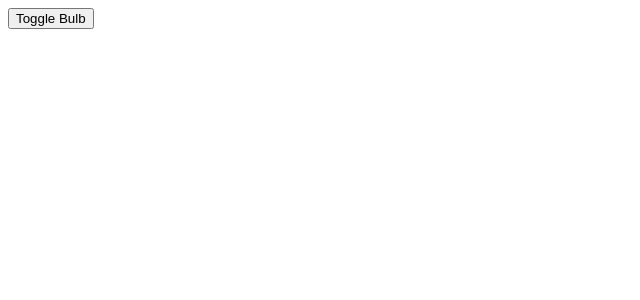
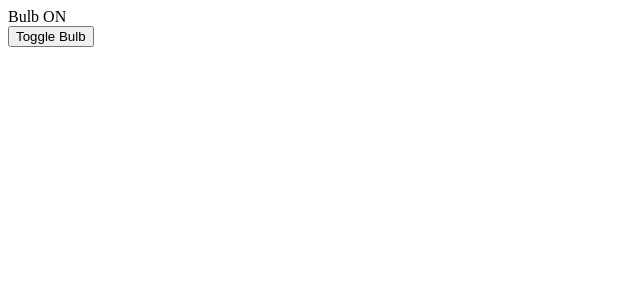
Before and after one commit to aadityap0ap/ReactDemo, a React (Vite) app in the folder StateExperiments/: page / in a window 1280 px wide. Shown: the top 300 px of the page, without its empty margins (0-640 px from the left). Built offline with nearby package versions, Linux system fonts and the light colour scheme.

Commit message:
StateExperiments S3 Rolling Up State

```diff
--- a/StateExperiments/src/App.jsx
+++ b/StateExperiments/src/App.jsx
@@ -1,3 +1,5 @@
+import { useState } from "react"
+
 function App(){
   return <div>
     <LightBulb />
@@ -5,21 +7,27 @@ function App(){
 }
 
 function LightBulb(){
+  const [bulbOn,setBulbOn] = useState(true);
   return <div>
-    <BulbState />
-    <ToggleBulbState />
+    <BulbState bulbOn = {bulbOn}/>
+    <ToggleBulbState bulbOn={bulbOn}
+    setBulbOn={setBulbOn} />
   </div>
 }
 
-function BulbState(){
+function BulbState({bulbOn}){
   return <div>
-
+    {bulbOn ? "Bulb ON" : "Bulb Off"}
   </div>
 }
 
-function ToggleBulbState(){
+function ToggleBulbState({bulbOn,setBulbOn}){
+  function changeState(){
+    // setBulbOn(currentState => !currentState)
+    setBulbOn(!bulbOn)
+  }
   return <div>
-    <button>Toggle Bulb</button>
+    <button onClick={changeState}>Toggle Bulb</button>
   </div>
 }
 export default App;
```
